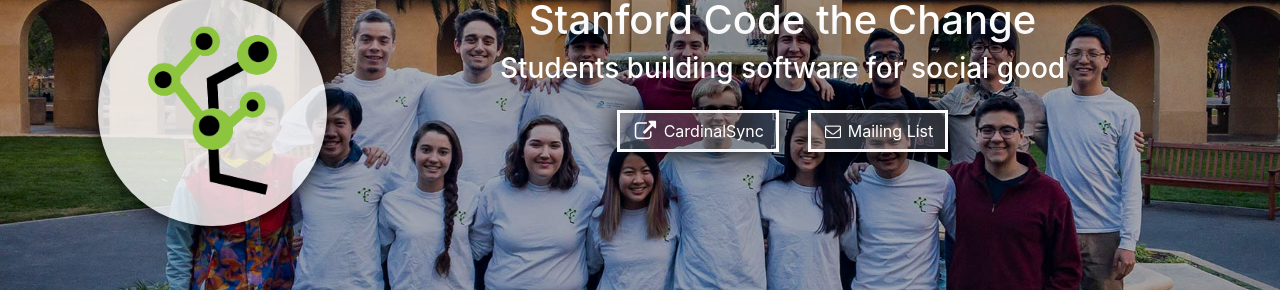
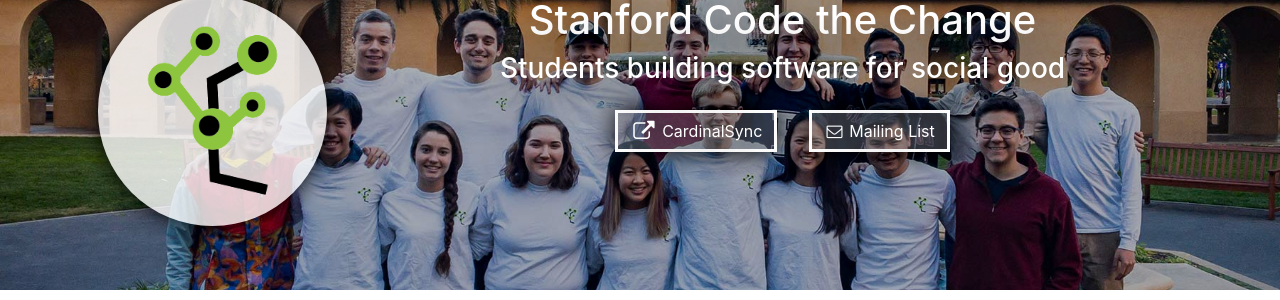
Before and after one commit to chrisyeh96/stanford_ctc, a Jekyll site: the page built from index.md, in a window 1280 px wide. Shown: the part 124-424 px from the top of the page. Built offline with Jekyll 4.4.1, drawn with Linux system fonts in a browser that asks for light colours; nearby versions of some CDN libraries.

Commit message:
Update to Bootstrap v4

```diff
--- a/_layouts/default.html
+++ b/_layouts/default.html
@@ -13,8 +13,8 @@
   <!-- favicon -->
   <link rel="shortcut icon" href="{{ site.baseurl }}/images/favicon.ico" type="image/x-icon">
 
-  <!-- Required CSS: Bootstrap v4.0.0-beta.2, Font Awesome 4.7.0, custom CSS -->
-  <link rel="stylesheet" href="https://maxcdn.bootstrapcdn.com/bootstrap/4.0.0-beta.2/css/bootstrap.min.css" integrity="sha384-PsH8R72JQ3SOdhVi3uxftmaW6Vc51MKb0q5P2rRUpPvrszuE4W1povHYgTpBfshb" crossorigin="anonymous">
+  <!-- Required CSS: Bootstrap v4.0.0, Font Awesome 4.7.0, custom CSS -->
+  <link rel="stylesheet" href="https://maxcdn.bootstrapcdn.com/bootstrap/4.0.0/css/bootstrap.min.css" integrity="sha384-Gn5384xqQ1aoWXA+058RXPxPg6fy4IWvTNh0E263XmFcJlSAwiGgFAW/dAiS6JXm" crossorigin="anonymous">
   <link rel="stylesheet" href="{{ site.baseurl }}/css/website.css">
   <!-- <link rel="stylesheet" href="{{ '/assets/css/style.css?v=' | append: site.github.build_revision | relative_url }}"> -->
 
@@ -50,8 +50,8 @@
 <!-- jQuery: necessary for Bootstrap's JavaScript plugins -->
 <script src="https://code.jquery.com/jquery-3.2.1.slim.min.js" integrity="sha384-KJ3o2DKtIkvYIK3UENzmM7KCkRr/rE9/Qpg6aAZGJwFDMVNA/GpGFF93hXpG5KkN" crossorigin="anonymous"></script>
 <!-- Popper.js: required for Bootstrap tooltips -->
-<!-- <script src="https://cdnjs.cloudflare.com/ajax/libs/popper.js/1.11.0/umd/popper.min.js" integrity="sha384-b/U6ypiBEHpOf/4+1nzFpr53nxSS+GLCkfwBdFNTxtclqqenISfwAzpKaMNFNmj4" crossorigin="anonymous"></script> -->
-<!-- Bootstrap JS: enclude all compiled plugins (below), or include individual files as needed -->
-<script src="https://maxcdn.bootstrapcdn.com/bootstrap/4.0.0-beta.2/js/bootstrap.min.js" integrity="sha384-alpBpkh1PFOepccYVYDB4do5UnbKysX5WZXm3XxPqe5iKTfUKjNkCk9SaVuEZflJ" crossorigin="anonymous"></script>
+<!-- <script src="https://cdnjs.cloudflare.com/ajax/libs/popper.js/1.12.9/umd/popper.min.js" integrity="sha384-ApNbgh9B+Y1QKtv3Rn7W3mgPxhU9K/ScQsAP7hUibX39j7fakFPskvXusvfa0b4Q" crossorigin="anonymous"></script> -->
+<!-- Bootstrap JS -->
+<script src="https://maxcdn.bootstrapcdn.com/bootstrap/4.0.0/js/bootstrap.min.js" integrity="sha384-JZR6Spejh4U02d8jOt6vLEHfe/JQGiRRSQQxSfFWpi1MquVdAyjUar5+76PVCmYl" crossorigin="anonymous"></script>
 </body>
 </html>
```
